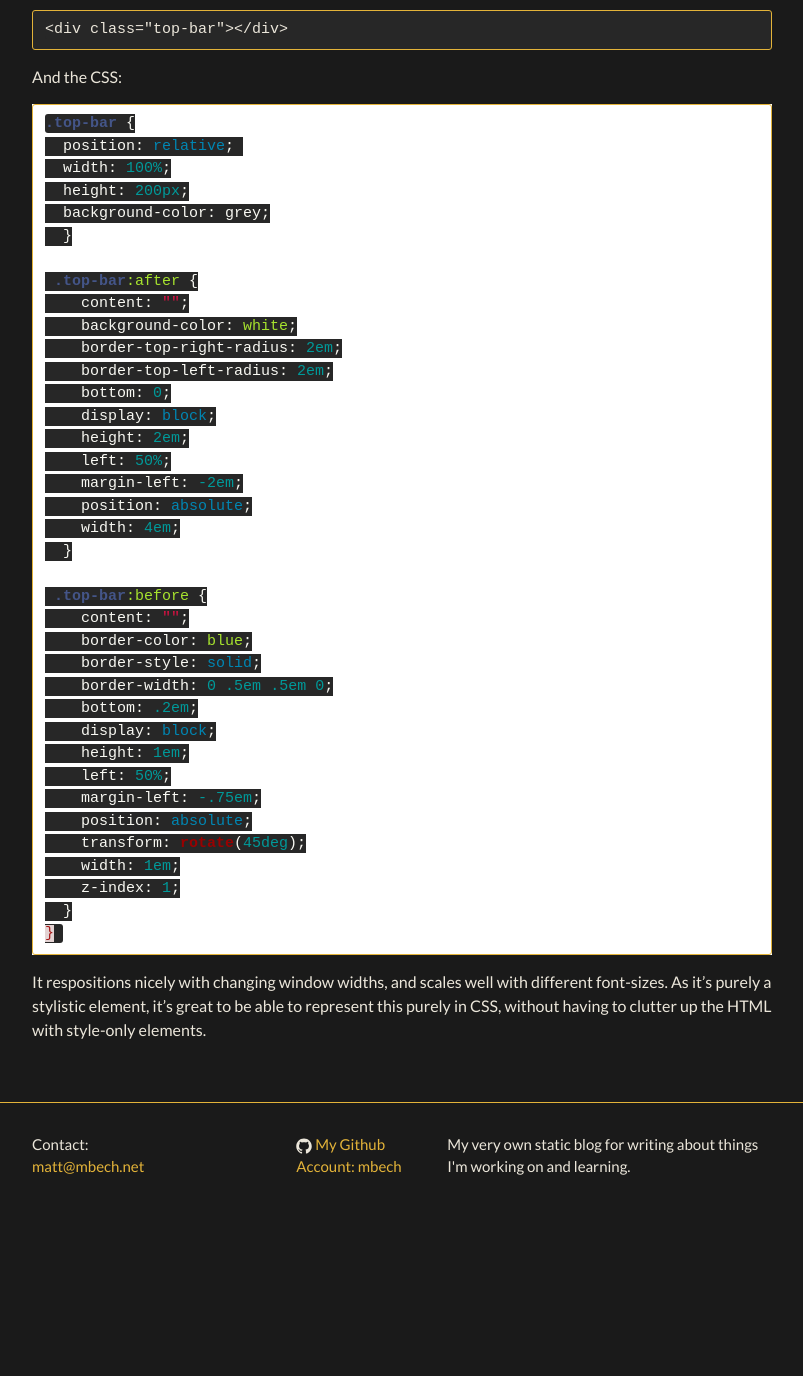
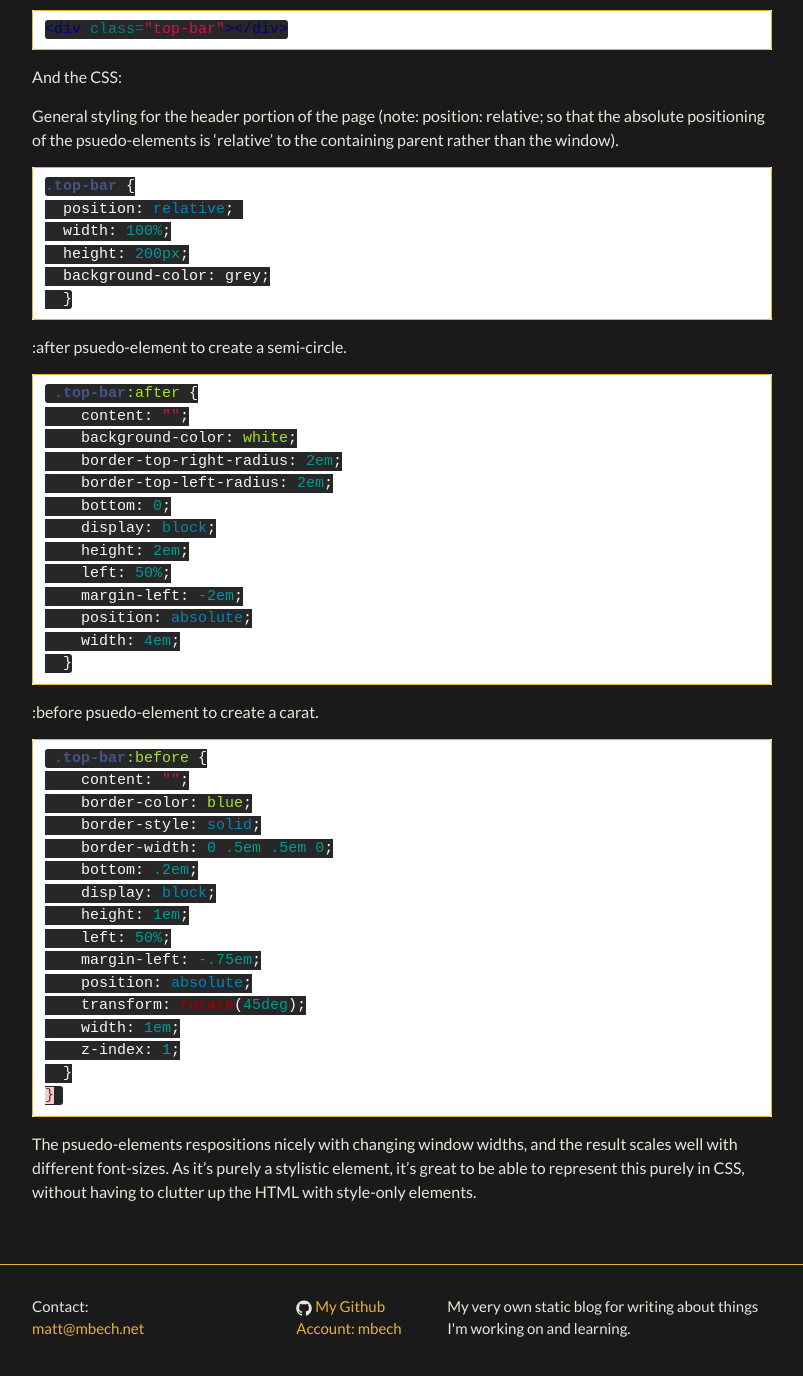
Before and after one commit to mbech/blog, a Jekyll site: the page built from _posts/2014-12-17-Simple-CSS-Psuedo-Element-Overview.markdown, in a window 1280 px wide and 1400 px high, scrolled down 1752 px. Shown: the top 1376 px of the window, without its empty margins (238-1041 px from the left). Built offline with Jekyll 4.4.1, drawn with Linux system fonts in a browser that asks for light colours; Markdown is read by kramdown in place of the engine named in the settings; before the commit the page ends 2990 px from its top, so only the background shows below that.

Commit message:
Fix syntax highlighting on code snippets

````diff
--- a/_posts/2014-12-17-Simple-CSS-Psuedo-Element-Overview.markdown
+++ b/_posts/2014-12-17-Simple-CSS-Psuedo-Element-Overview.markdown
@@ -52,11 +52,15 @@ While the double-colon is the most recent CSS3 implementation (intended to diffe
 [Here's an example code snippet](http://codepen.io/anon/pen/PwzwZW?editors=110) for creating a two-piece overlay (semi-circle and carat shapes) using :before and :after psuedo-elements on a class.
 
 Here's the HTML:
-```HTML
+```html
 <div class="top-bar"></div>
 ```
 
 And the CSS:
+
+General styling for the header portion of the page (note: position: relative; so
+that the absolute positioning of the psuedo-elements is 'relative' to the
+containing parent rather than the window).
 ```css
 .top-bar {
   position: relative;
@@ -64,7 +68,10 @@ And the CSS:
   height: 200px;
   background-color: grey;
   }
+```
 
+:after psuedo-element to create a semi-circle.
+```css
  .top-bar:after {
     content: "";
     background-color: white;
@@ -78,7 +85,10 @@ And the CSS:
     position: absolute;
     width: 4em;
   }
+```
 
+:before psuedo-element to create a carat.
+```css
  .top-bar:before {
     content: "";
     border-color: blue;
@@ -97,4 +107,4 @@ And the CSS:
 }
 ```
 
-It respositions nicely with changing window widths, and scales well with different font-sizes.  As it's purely a stylistic element, it's great to be able to represent this purely in CSS, without having to clutter up the HTML with style-only elements.
+The psuedo-elements respositions nicely with changing window widths, and the result scales well with different font-sizes.  As it's purely a stylistic element, it's great to be able to represent this purely in CSS, without having to clutter up the HTML with style-only elements.
````
